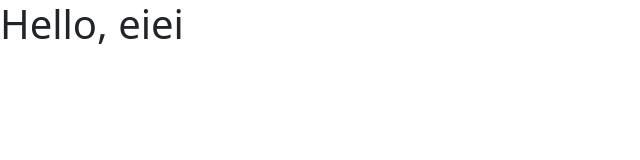
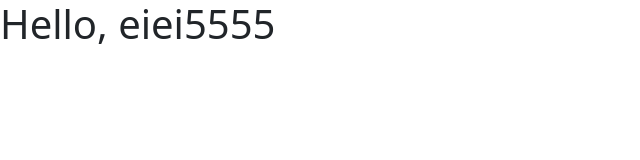
Before and after one commit to PhuwitPhengmeesri/web_html, a plain HTML site: page index.html in a window 1280 px wide. Shown: the whole page, without its empty margins (0-640 px from the left). Drawn offline with nearby package versions, Linux system fonts and the light colour scheme.

Commit message:
first commit

```diff
--- a/index.html
+++ b/index.html
@@ -7,7 +7,7 @@
     <link href="https://cdn.jsdelivr.net/npm/bootstrap@5.3.3/dist/css/bootstrap.min.css" rel="stylesheet" integrity="sha384-QWTKZyjpPEjISv5WaRU9OFeRpok6YctnYmDr5pNlyT2bRjXh0JMhjY6hW+ALEwIH" crossorigin="anonymous">
   </head>
   <body>
-    <h1>Hello, eiei</h1>
+    <h1>Hello, eiei5555</h1>
     <script src="https://cdn.jsdelivr.net/npm/bootstrap@5.3.3/dist/js/bootstrap.bundle.min.js" integrity="sha384-YvpcrYf0tY3lHB60NNkmXc5s9fDVZLESaAA55NDzOxhy9GkcIdslK1eN7N6jIeHz" crossorigin="anonymous"></script>
   </body>
 </html>
```
